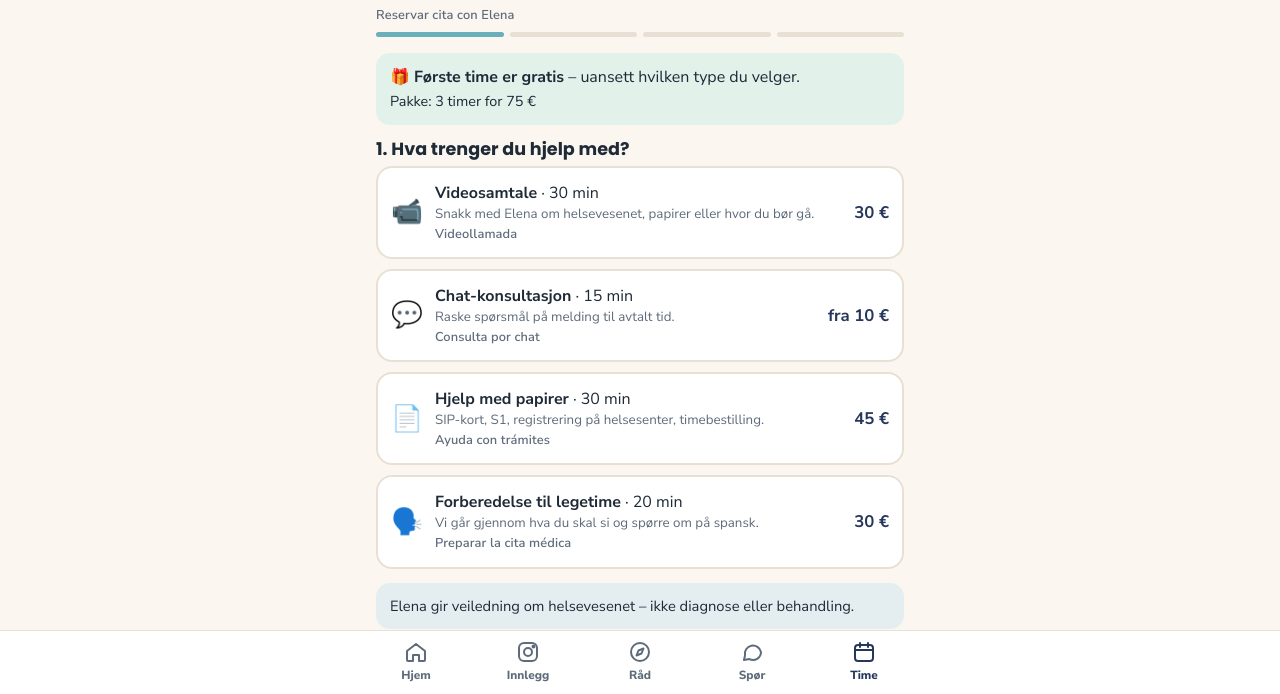
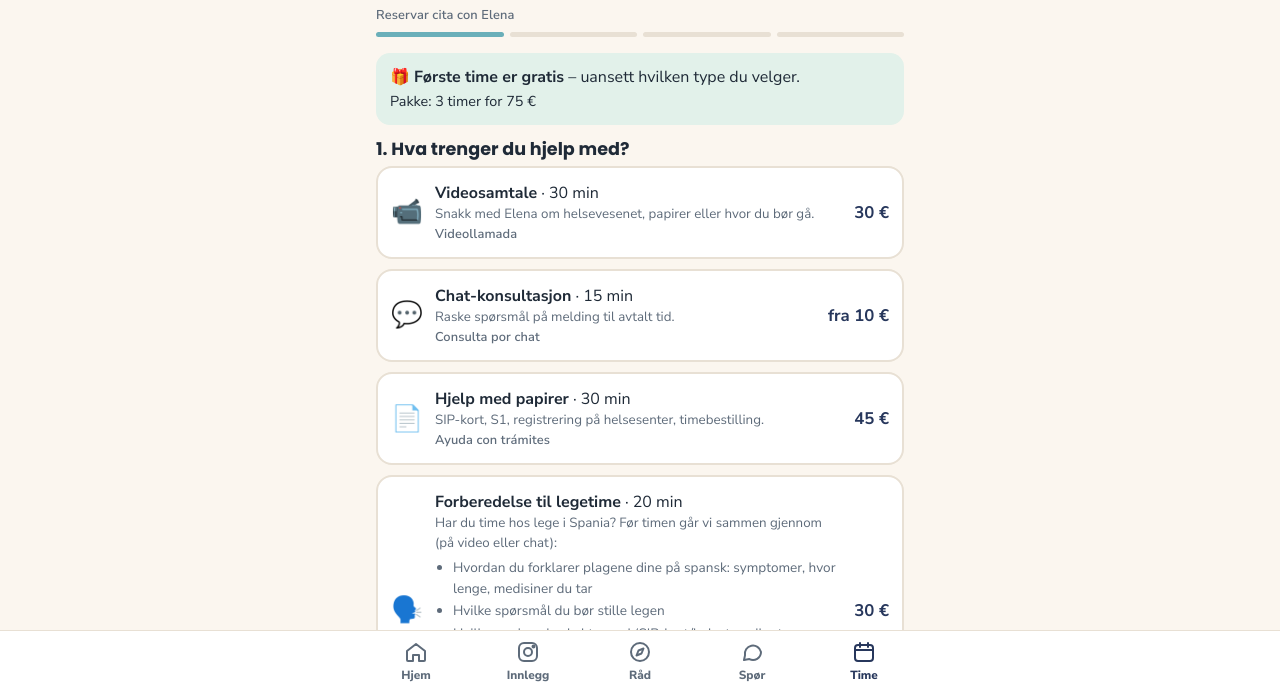
Before and after one commit to anasanchez93/elena-hjelpen, a plain HTML site: page index.html in a window 1280 px wide. Both pictures are taken after a click on the link "Bestill en time med meg". Shown: the part 105-799 px from the top of the page. Drawn offline with Linux system fonts and the light colour scheme.

Commit message:
Forklar hva Forberedelse til legetime innebærer
Co-Authored-By: Claude Opus 5.5 <noreply@anthropic.com>
Claude-Session: https://claude.ai/code/session_014dSVdBWt1J5DdVTSQjbMLJ

```diff
--- a/index.html
+++ b/index.html
@@ -102,6 +102,8 @@ label{font-weight:800;font-size:.92rem;display:block;margin:12px 0 6px}
 .opts{display:grid;gap:10px}
 .opt{display:flex;gap:12px;align-items:center;background:var(--card);border:2px solid var(--line);border-radius:16px;padding:13px;cursor:pointer;text-align:left;font:inherit;color:inherit}
 .opt.on{border-color:var(--coral);background:#FFF8F5}
+.opt .det{margin:4px 0 4px;padding-left:18px;font-size:.85rem;color:var(--muted)}
+.opt .det li{margin-bottom:2px}
 .opt .price{white-space:nowrap;color:var(--sea);font-size:1.05rem}
 .opt small{display:block;color:var(--muted)}
 .days{display:flex;gap:8px;overflow-x:auto;padding:2px 0 8px}
@@ -263,7 +265,13 @@ const CONFIG = {
     { id: "video", icon: "📹", name: "Videosamtale", es: "Videollamada", time: "30 min", price: 30, desc: "Snakk med Elena om helsevesenet, papirer eller hvor du bør gå." },
     { id: "chat", icon: "💬", name: "Chat-konsultasjon", es: "Consulta por chat", time: "15 min", price: 10, from: true, desc: "Raske spørsmål på melding til avtalt tid." },
     { id: "papir", icon: "📄", name: "Hjelp med papirer", es: "Ayuda con trámites", time: "30 min", price: 45, desc: "SIP-kort, S1, registrering på helsesenter, timebestilling." },
-    { id: "tolk", icon: "🗣️", name: "Forberedelse til legetime", es: "Preparar la cita médica", time: "20 min", price: 30, desc: "Vi går gjennom hva du skal si og spørre om på spansk." }
+    { id: "tolk", icon: "🗣️", name: "Forberedelse til legetime", es: "Preparar la cita médica", time: "20 min", price: 30,
+      desc: "Har du time hos lege i Spania? Før timen går vi sammen gjennom (på video eller chat):",
+      details: ["Hvordan du forklarer plagene dine på spansk: symptomer, hvor lenge, medisiner du tar",
+                "Hvilke spørsmål du bør stille legen",
+                "Hvilke papirer du skal ta med (SIP-kort/helsetrygdkort, epikriser, medisinliste)",
+                "Du får en huskelapp på spansk som du kan vise legen"],
+      note: "Elena blir ikke med til legen og er ikke tolk." }
   ]
 };
 
@@ -553,7 +561,7 @@ function renderBooking(){
   if(bk.step===0){
     root.innerHTML = `${CONFIG.firstFree?`<div class="note green" style="font-size:1rem">🎁 <b>Første time er gratis</b> – uansett hvilken type du velger.<br><span style="font-size:.9rem">${esc(CONFIG.packageText)}</span></div>`:""}<h3>1. Hva trenger du hjelp med?</h3><div class="opts">${CONFIG.services.map(s=>`
       <button class="opt ${bk.service===s.id?"on":""}" data-s="${s.id}"><span style="font-size:1.6rem">${s.icon}</span>
-      <span style="flex:1"><b>${esc(s.name)}</b> · ${esc(s.time)}<small>${esc(s.desc)}</small><span class="es">${esc(s.es)}</span></span><b class="price">${s.from?"fra ":""}${s.price} €</b></button>`).join("")}</div>
+      <span style="flex:1"><b>${esc(s.name)}</b> · ${esc(s.time)}<small>${esc(s.desc)}</small>${s.details?`<ul class="det">${s.details.map(d=>`<li>${esc(d)}</li>`).join("")}</ul>`:""}${s.note?`<small><i>${esc(s.note)}</i></small>`:""}<span class="es">${esc(s.es)}</span></span><b class="price">${s.from?"fra ":""}${s.price} €</b></button>`).join("")}</div>
       <div class="note blue" style="margin-top:14px">Elena gir veiledning om helsevesenet – ikke diagnose eller behandling.</div>
       <button class="btn primary block" id="next" ${bk.service?"":"disabled"}>Neste</button>`;
     root.querySelectorAll(".opt").forEach(b=>b.onclick=()=>{bk.service=b.dataset.s; renderBooking();});
--- a/sw.js
+++ b/sw.js
@@ -1,5 +1,5 @@
 // Elena hjelpen – fungerer også uten nett. Bytt versjon når du endrer filene.
-const CACHE = "elena-hjelpen-v11";
+const CACHE = "elena-hjelpen-v12";
 const FILES = ["./", "./index.html", "./manifest.webmanifest", "./icons/icon-192.png", "./icons/icon-512.png", "./icons/apple-touch-icon.png"];
 self.addEventListener("install", e => { e.waitUntil(caches.open(CACHE).then(c => c.addAll(FILES))); self.skipWaiting(); });
 self.addEventListener("activate", e => {
```
